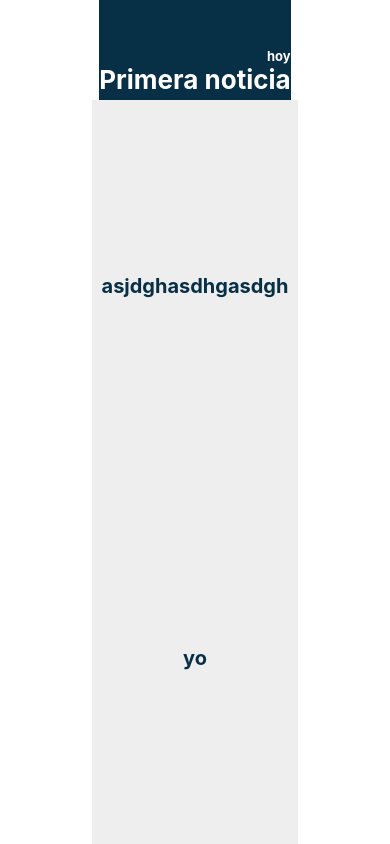
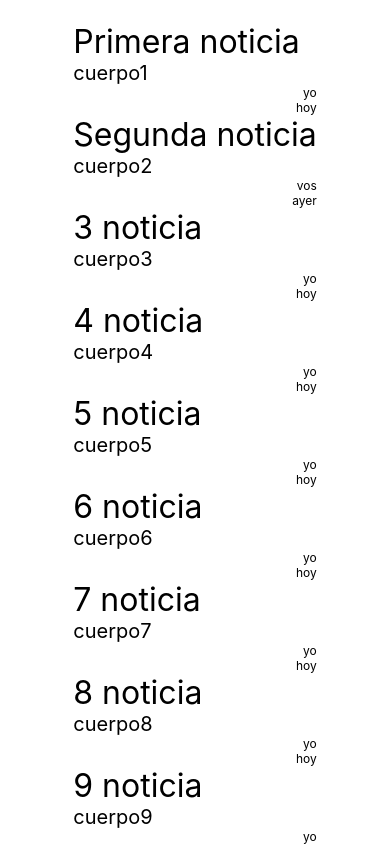
Before and after one commit to grodriguez86/TallerAgiles2019, a React Native app in the folder AwesomeProject/: screen / in a window 390 px wide. Built offline with nearby package versions, Linux system fonts and the light colour scheme.

Commit message:
Primeraiteracion

```diff
--- a/AwesomeProject/App.js
+++ b/AwesomeProject/App.js
@@ -2,13 +2,23 @@ import React, { Component } from 'react';
 import { Text, View } from 'react-native';
 import NoticiaView from './views/NoticiaView.js';
 import Noticia from './components/Noticia.js';
+import FlatListNoticia from './views/FlatListNoticias.js';
+
+const noticias = [ new Noticia("1","Primera noticia","cuerpo1","crimen","yo","hoy"), new Noticia("2","Segunda noticia","cuerpo2","politica","vos","ayer")];
+
+const DATA = [ new Noticia("1","Primera noticia","cuerpo1","crimen","yo","hoy"), new Noticia("2","Segunda noticia","cuerpo2","politica","vos","ayer"),
+new Noticia("3","3 noticia","cuerpo3","crimen","yo","hoy"), new Noticia("4","4 noticia","cuerpo4","crimen","yo","hoy"),
+new Noticia("5","5 noticia","cuerpo5","crimen","yo","hoy"),
+new Noticia("6","6 noticia","cuerpo6","crimen","yo","hoy"), new Noticia("7","7 noticia","cuerpo7","crimen","yo","hoy"),
+new Noticia("8","8 noticia","cuerpo8","crimen","yo","hoy"), new Noticia("9","9 noticia","cuerpo9","crimen","yo","hoy"),
+new Noticia("10","10 noticia","cuerpo10","crimen","yo","hoy"), new Noticia("11","11 noticia","cuerpo11","crimen","yo","hoy")];
 
 export default class Ejemplo1 extends Component {
-
+  //<NoticiaView noticia = {new Noticia("1","Primera noticia","asjdghasdhgasdgh","crimen","yo","hoy")} />
   render() {
     return (
       <View style={{ flex: 1, justifyContent: "center", alignItems: "center" }}>
-        <NoticiaView noticia = {new Noticia("1","Primera noticia","asjdghasdhgasdgh","crimen","yo","hoy")} />
+        <FlatListNoticia noticias={DATA}/>
       </View>
     );
   }
--- /dev/null
+++ b/AwesomeProject/views/FlatListNoticias.js
@@ -0,0 +1,91 @@
+import React, {Component} from 'react';
+import {
+  SafeAreaView,
+  TouchableOpacity,
+  FlatList,
+  StyleSheet,
+  Text,
+  View
+} from 'react-native';
+//import Constants from 'expo-constants';
+import Noticia from '../components/Noticia.js';
+
+function Item({ noticia }) {
+  return (
+    <View>
+      <Text style={styles.title}>{noticia.titulo}</Text>
+      <Text style={styles.cuerpo}>{noticia.cuerpo}</Text>
+      <Text style={styles.autor}>{noticia.autor}</Text>
+      <Text style={styles.autor}>{noticia.fecha}</Text>
+    </View>
+  );
+}
+
+export default class FlatListNoticia extends Component {
+  //const [selected, setSelected] = React.useState(new Map());
+
+ /* const onSelect = React.useCallback(
+    id => {
+      const newSelected = new Map(selected);
+      newSelected.set(id, !selected.get(id));
+
+      setSelected(newSelected);
+    },
+    [selected],
+  );*/
+  render(){
+  /*return (
+    <SafeAreaView style={styles.container}>
+      <FlatList
+        data={DATA}
+        renderItem={({ item }) => (
+          <Item
+            id={item.idNoticia}
+            title={item.titulo}
+            cuerpo={item.cuerpo}
+            autor={item.autor}
+            fecha={item.fecha}
+          />
+        )}
+        keyExtractor={item => item.idNoticia}
+      />
+    </SafeAreaView>
+  );*/
+  return (
+    <SafeAreaView style={styles.container}>
+      <FlatList
+        data={this.props.noticias}
+        renderItem={({ item }) => <Item noticia={item} />}
+        keyExtractor={item => item.idNoticia}
+      />
+    </SafeAreaView>
+  );
+  }
+}
+
+
+  const styles = StyleSheet.create({
+   container: {
+     flex: 1,
+     //marginTop: Constants.statusBarHeight,
+     paddingTop: 22
+   },
+   item: {
+     backgroundColor: '#f9c2ff',
+     padding: 20,
+     marginVertical: 8,
+     marginHorizontal: 16,
+   },
+   title: {
+     fontSize: 32,
+   },
+   cuerpo: {
+     fontSize: 20,
+     alignItems: 'center',
+     justifyContent: 'center',
+   },
+   autor: {
+     fontSize: 12,
+     textAlign:'right',
+  }
+});
```
